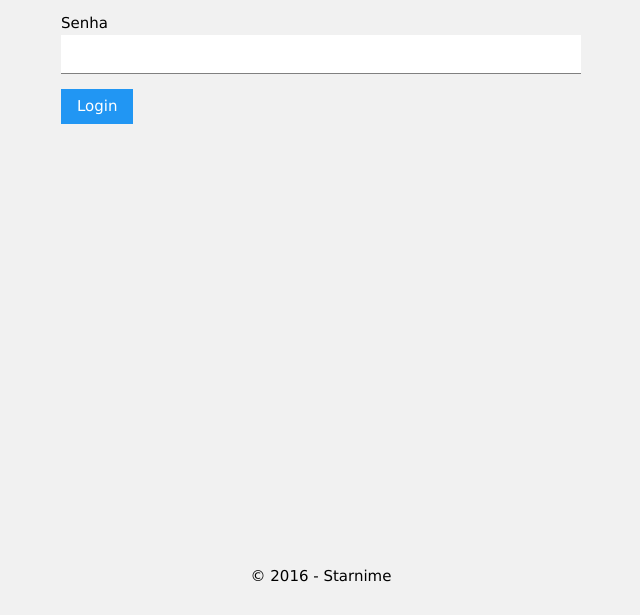
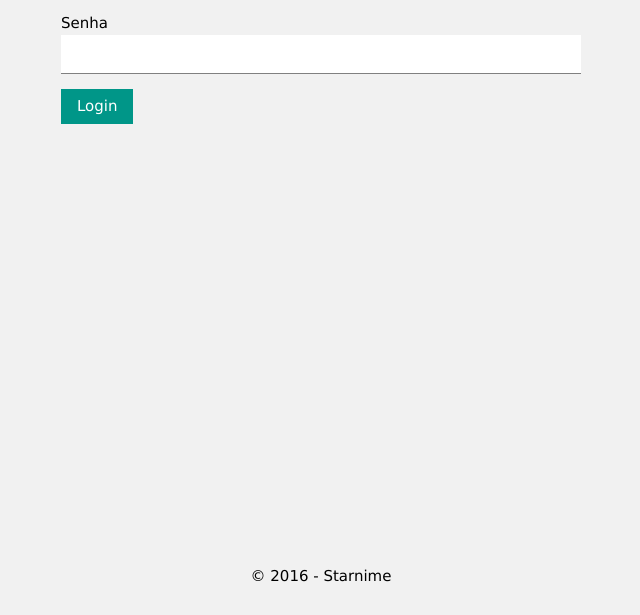
Before and after one commit to tkovs/starnime, a plain HTML site: page index.html in a window 1280 px wide. Shown: the part 185-800 px from the top of the page, without its empty margins (319-959 px from the left). Drawn offline with Linux system fonts and the light colour scheme.

Commit message:
Mudança de cor no botão para cor padrão

```diff
--- a/index.html
+++ b/index.html
@@ -32,7 +32,7 @@
                         <input class="w3-input" type="password" required/>
                         </p>
 
-                        <button class="w3-btn w3-blue">Login</button>
+                        <button class="w3-btn w3-teal">Login</button>
                     </form>
                 </div>
 
```
